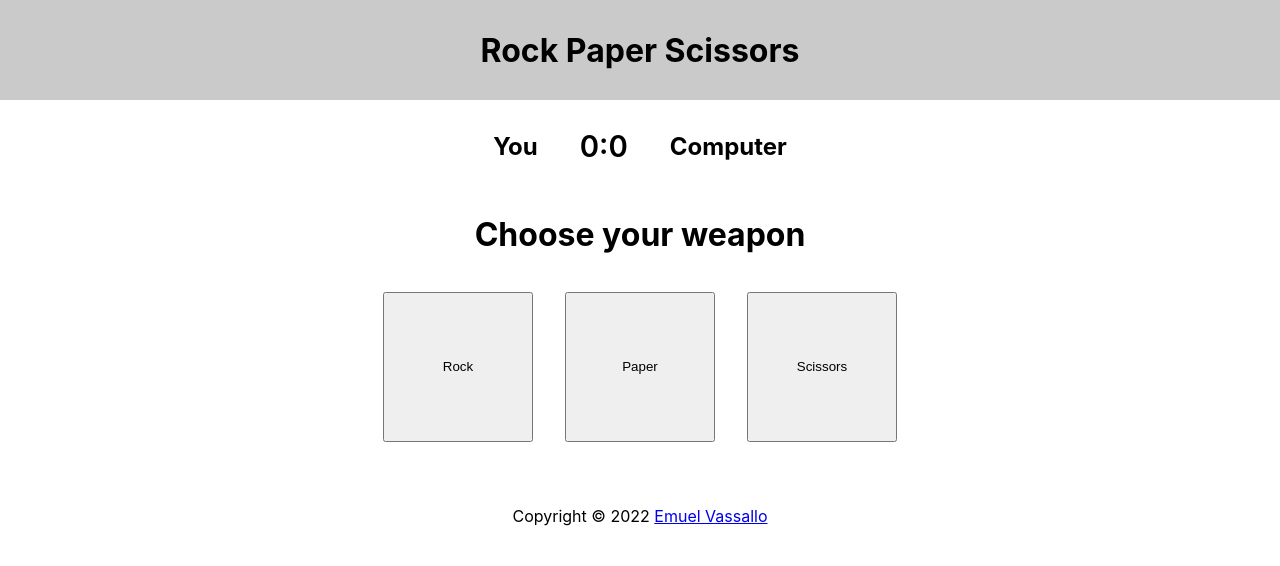
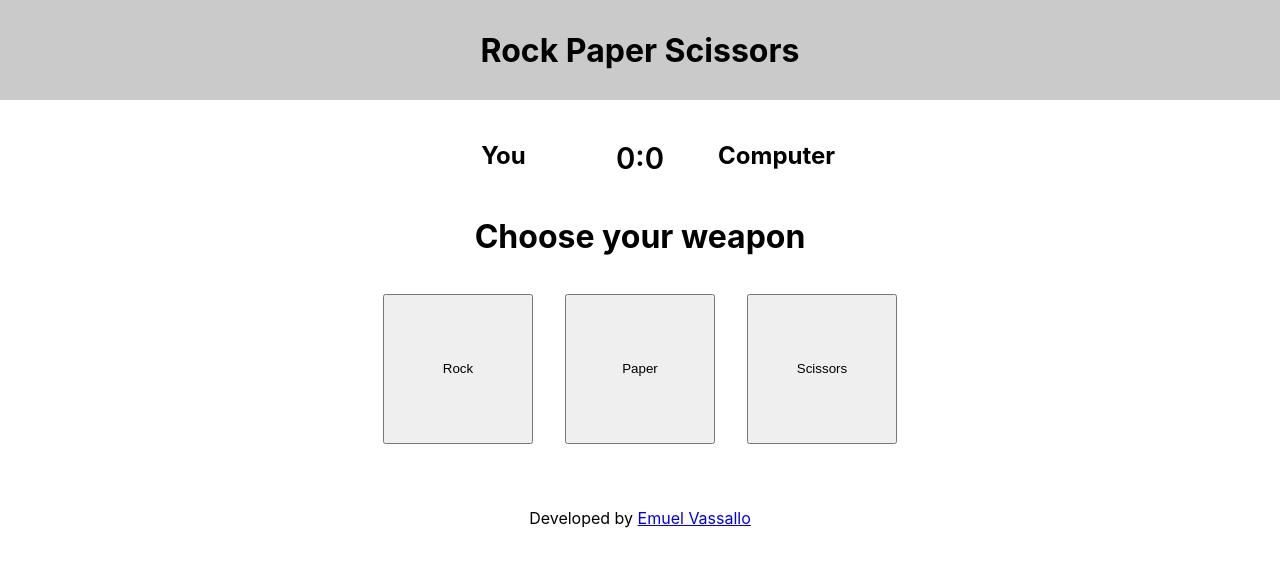
Before and after one commit to emuel-vassallo/rock-paper-scissors, a plain HTML site: page index.html in a window 1280 px wide. Drawn offline with Linux system fonts and the light colour scheme.

Commit message:
fix stats-container alignment

```diff
--- a/index.html
+++ b/index.html
@@ -13,7 +13,7 @@
   <header>
     <h1>Rock Paper Scissors</h1>
   </header>
-  <div class="score-container">
+  <div class="stats-container">
     <div id="player-label">
       <h2>You</h2>
       <p class="hand-selection" id="player-selection"></p>
@@ -33,7 +33,7 @@
     <button class="hand-button" id="scissors-button">Scissors</button>
   </div>
   <footer>
-    Copyright © 2022
+    Developed by
     <a href="https://github.com/emuel-vassallo">Emuel Vassallo</a>
   </footer>
 </body>
--- a/style.css
+++ b/style.css
@@ -18,16 +18,19 @@ header {
   margin: 0;
 }
 
-.score-container {
-  display: flex;
-  align-items: center;
-  gap: 42px;
+.stats-container {
+  display: grid;
+  grid-template-columns: 1fr auto 1fr;
+  text-align: center;
+  column-gap: 54px;
+  margin-top: 21px;
 }
 
 #score {
-  align-self: center;
   font-size: 22pt;
   font-weight: 600;
+  margin: 20px 0;
+  align-self: center;
 }
 
 .hand-buttons {
```
